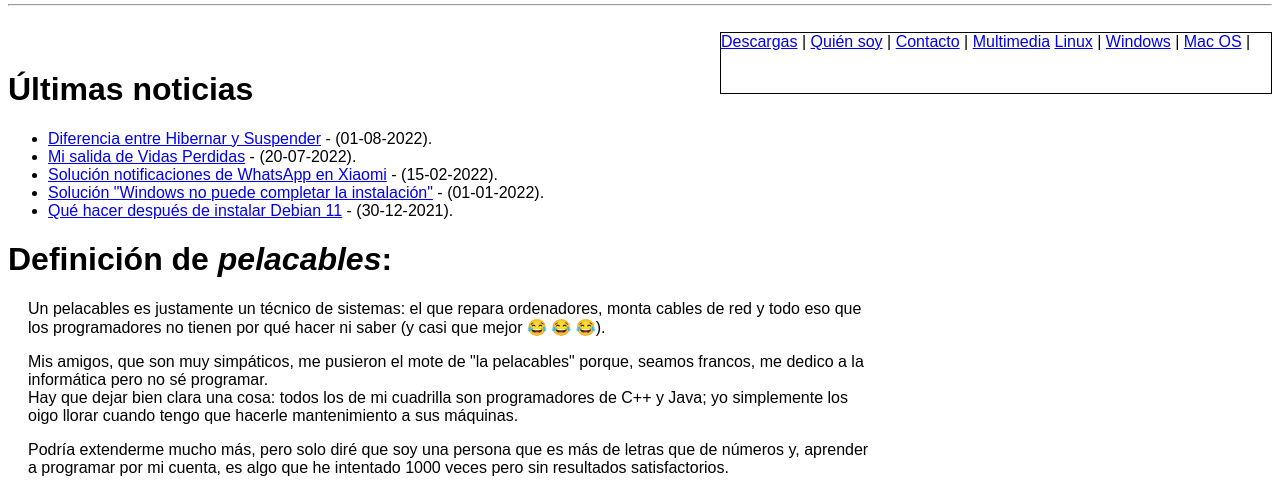
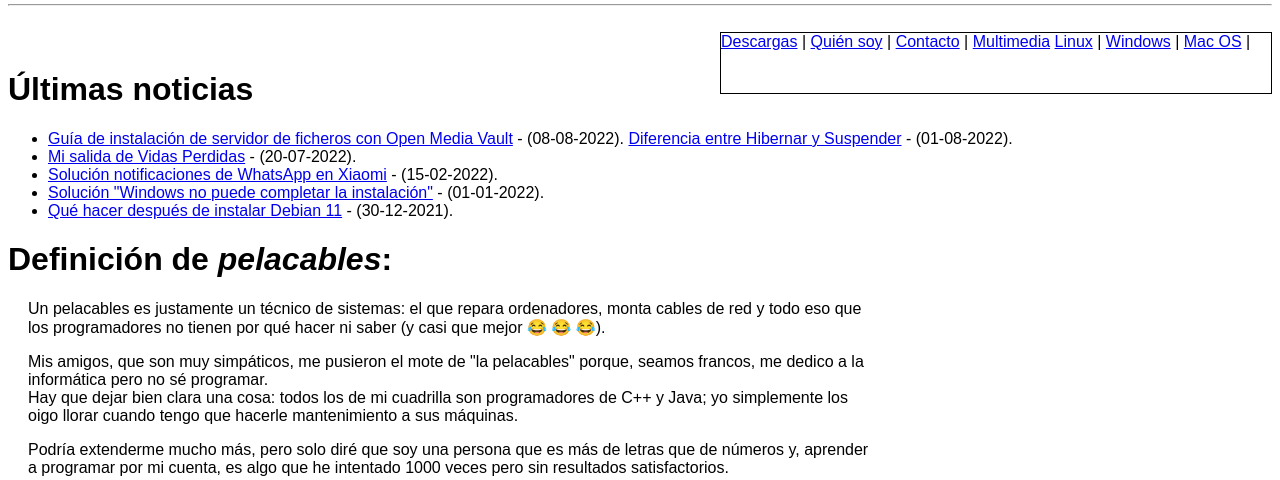
Before and after one commit to Julia-ASIR/maiguebpeich, a plain HTML site: page index.html in a window 1280 px wide. Shown: the part 330-810 px from the top of the page. Drawn offline with Linux system fonts and the light colour scheme.

Commit message:
Update index.html

```diff
--- a/index.html
+++ b/index.html
@@ -33,6 +33,7 @@
 		<p>
 			<ul>
 				<li>
+					<a href="./etc/entradas/omv.html">Guía de instalación de servidor de ficheros con Open Media Vault</a> - (08-08-2022).
 					<a href="etc/entradas/diferencias-hibernar-suspender.html">Diferencia entre Hibernar y Suspender</a> - (01-08-2022).
 				</li>
 				<li>
```
